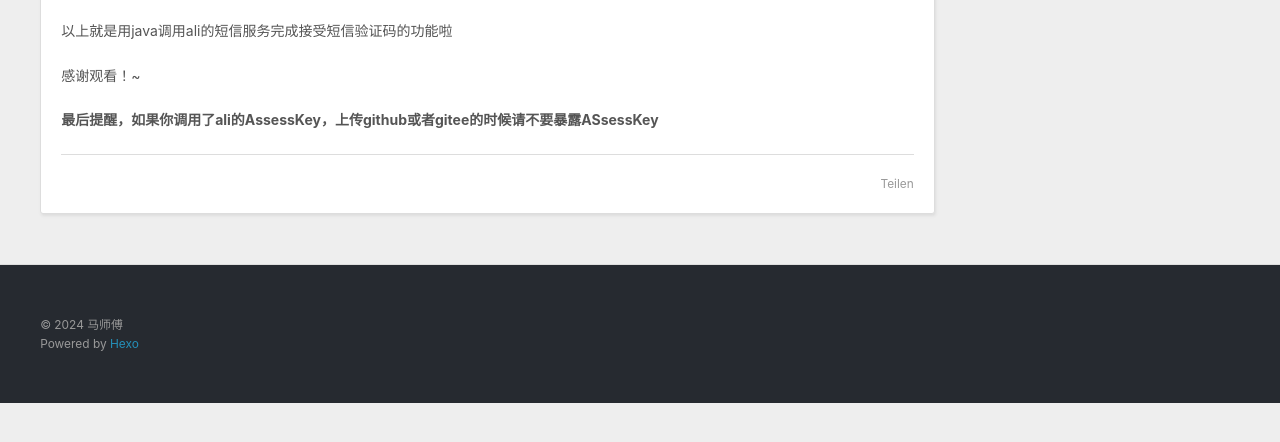
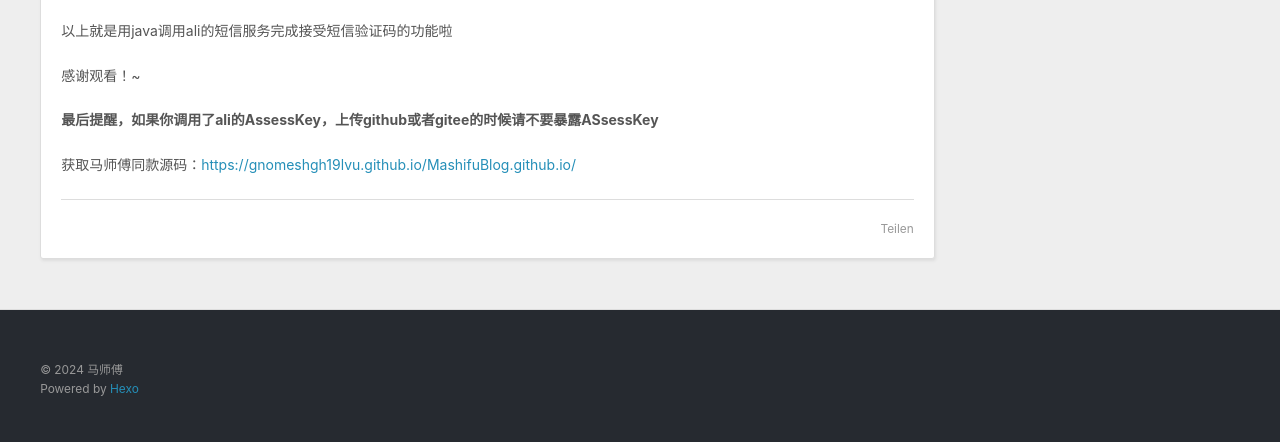
Before and after one commit to Gnomeshgh19LvU/MashifuBlog.github.io, a plain HTML site: page 2024/03/05/马师傅的博客/index.html in a window 1280 px wide. Shown: the part 11311-11753 px from the top of the page. Before the commit the page ends 11714 px from the top, so only its background shows below. Drawn offline with Linux system fonts and the light colour scheme.

Commit message:
Site updated: 2024-03-10 13:59:55

```diff
--- a/2024/03/05/马师傅的博客/index.html
+++ b/2024/03/05/马师傅的博客/index.html
@@ -23,7 +23,7 @@
 <meta property="og:image" content="https://kirk.cdkm.com/convert/file/st3k1aqnjz0p79s2ff8ouce39s0j29j9/ali-8.png">
 <meta property="og:image" content="https://kirk.cdkm.com/convert/file/st3k1aqnjz0p79s2ff8ouce39s0j29j9/ali-9.png">
 <meta property="article:published_time" content="2024-03-05T13:00:53.000Z">
-<meta property="article:modified_time" content="2024-03-10T05:55:56.094Z">
+<meta property="article:modified_time" content="2024-03-10T05:59:06.156Z">
 <meta property="article:author" content="马师傅">
 <meta name="twitter:card" content="summary">
 <meta name="twitter:image" content="https://kirk.cdkm.com/convert/file/st3k1aqnjz0p79s2ff8ouce39s0j29j9/ali-1.png">
@@ -162,11 +162,12 @@
 <p>以上就是用java调用ali的短信服务完成接受短信验证码的功能啦</p>
 <p>感谢观看！~</p>
 <p><strong>最后提醒，如果你调用了ali的AssessKey，上传github或者gitee的时候请不要暴露ASsessKey</strong></p>
+<p>获取马师傅同款源码：<a href="https://gnomeshgh19lvu.github.io/MashifuBlog.github.io/">https://gnomeshgh19lvu.github.io/MashifuBlog.github.io/</a></p>
 
 
     </div>
     <footer class="article-footer">
-      <a data-url="https://gnomeshgh19lvu.github.io/MashifuBlog.github.io/2024/03/05/%E9%A9%AC%E5%B8%88%E5%82%85%E7%9A%84%E5%8D%9A%E5%AE%A2/" data-id="cltl3qlnr000020ue920593wd" data-title="马师傅的博客" class="article-share-link"><span class="fa fa-share">Teilen</span></a>
+      <a data-url="https://gnomeshgh19lvu.github.io/MashifuBlog.github.io/2024/03/05/%E9%A9%AC%E5%B8%88%E5%82%85%E7%9A%84%E5%8D%9A%E5%AE%A2/" data-id="cltl3un0k0000p4uef06r6igl" data-title="马师傅的博客" class="article-share-link"><span class="fa fa-share">Teilen</span></a>
 
 
 
```
Also changed, not shown: index.html (+2 -1 lines).
